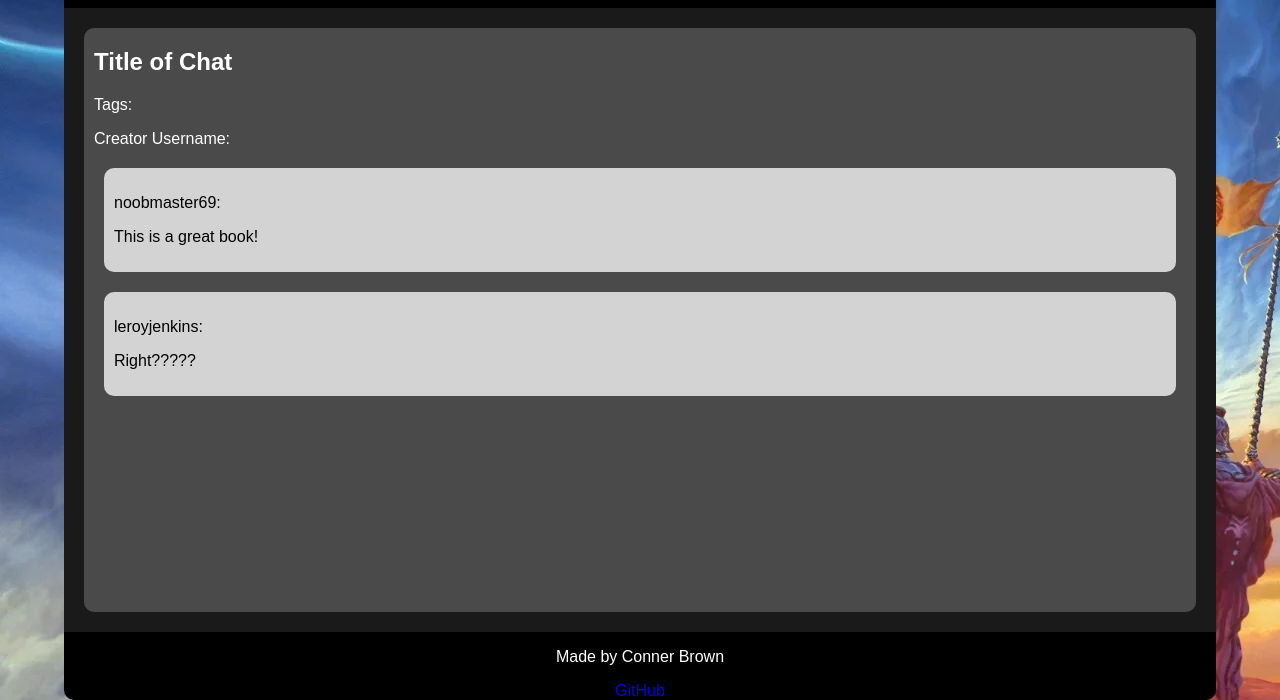
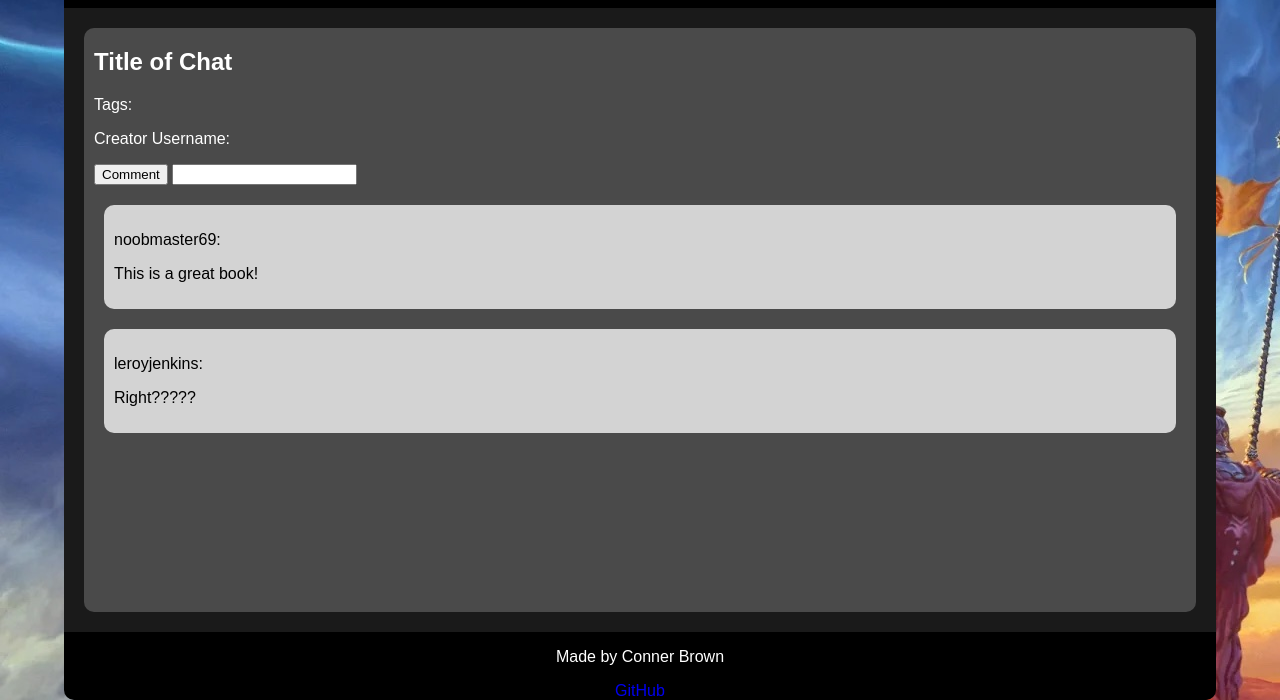
Before and after one commit to Treckon/start-up, a plain HTML site: page chat.html in a window 1280 px wide. Shown: the part 100-800 px from the top of the page. Drawn offline with Linux system fonts and the light colour scheme.

Commit message:
Implement chat.js functions to send messages to the chat.

```diff
--- a/chat.html
+++ b/chat.html
@@ -3,6 +3,7 @@
 <head>
     <meta charset="UTF-8">
     <meta name="viewport" content="width=device-width, initial-scale=1.0">
+    <script src="chat.js"></script>
     <title>Fantasy Base</title>
     <link rel="stylesheet" href="index.css" />
 </head>
@@ -22,6 +23,11 @@
                 <p>Creator Username:</p>
             </div>
 
+            <div id="input">
+                <button onClick="comment()">Comment</button>
+                <input type="text" id="comment"/>
+            </div>
+
             <ul>
                 <p>noobmaster69:</p>
                 <p>This is a great book!</p>
@@ -31,7 +37,10 @@
                 <p>leroyjenkins:</p>
                 <p>Right?????</p>
             </ul>
+
+
         </section>
+
 
 
 
--- a/chat.js
+++ b/chat.js
@@ -9,3 +9,15 @@ function signOut(){
     localStorage.removeItem("userName")
     window.location.href = "login.html"
 }
+
+function comment(){
+    let ul = document.createElement("ul")
+    let p1 = document.createElement("p")
+    let p2 = document.createElement("p")
+    ul.appendChild(p1)
+    ul.appendChild(p2)
+
+    p1.appendChild(document.createTextNode(localStorage.getItem("userName")))
+    p2.appendChild(document.createTextNode(document.getElementById("comment").value))
+    document.querySelector('#Chatbox').appendChild(ul)
+}
```
